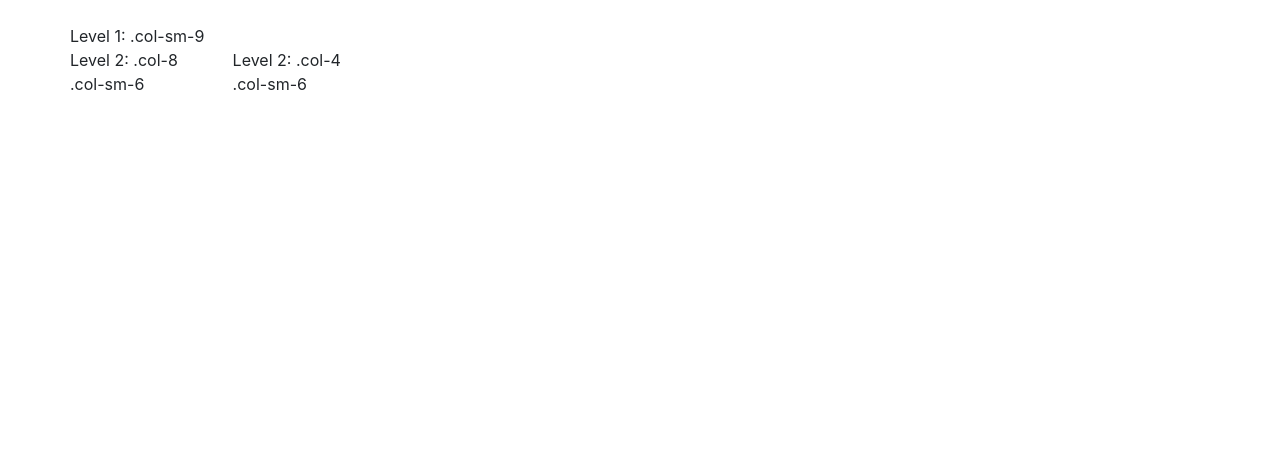
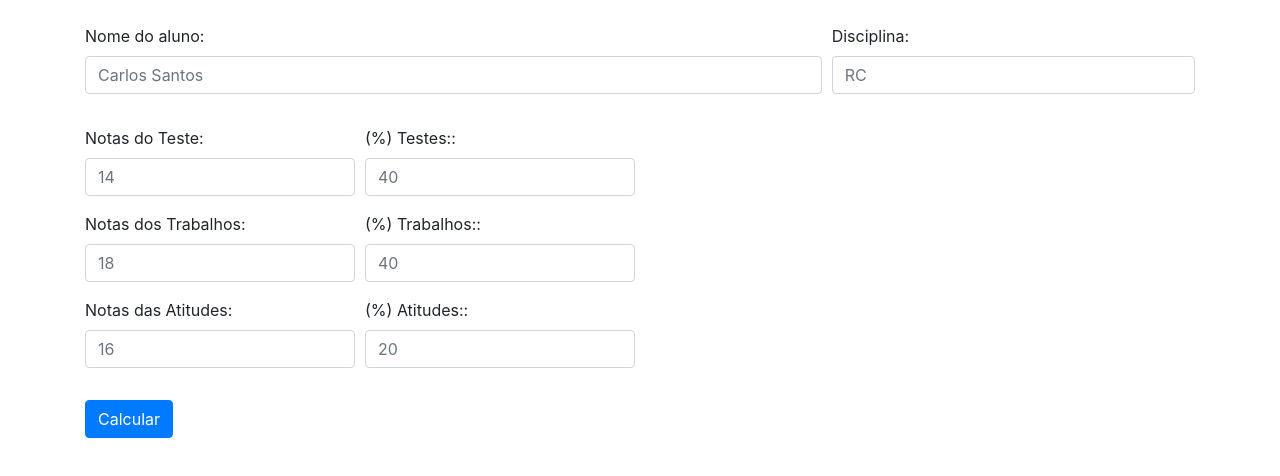
Before and after one commit to Rodrigo-1P/14837-REACT-APP-1, a React (Vite) app: page / in a window 1280 px wide. Shown: the top 476 px of the page. Built offline with nearby package versions, Linux system fonts and the light colour scheme.

Commit message:
exercicios

```diff
--- a/src/Notas.jsx
+++ b/src/Notas.jsx
@@ -1,22 +1,72 @@
 import React, { useState } from 'react';
+
+
+function calcularNota(){
+    e.preventDefault();
+
+    notafinal = 0;
+
+    n1 = parseFloat(FormData.inputNotaTeste) || 0;
+    n1 = parseFloat(FormData.inputNotaTrabalhos) || 0;
+    n1 = parseFloat(FormData.inputNotaAtitudes) || 0;
+
+    p1 = parseFloat(FormData.inputPtestes) || 0;
+    p2 = parseFloat(FormData.inputPtrabalhos) || 0;
+    p3 = parseFloat(FormData.inputPatitudes) || 0;
+
+    notafinal = (n1 * (p1 / 100)) + (n2 * (p2 / 100)) + (n3 * (p3 / 100));
+}
+
 
 function Notas() {
     return (
-        <div className="mt-4 row">
-            <div class="row">
-            <div class="col-sm-9">
-                Level 1: .col-sm-9
-                <div class="row">
-                <div class="col-8 col-sm-6">
-                    Level 2: .col-8 .col-sm-6
+        <form>
+        <div class="form-row">
+            <div class="form-group col-sm-8">
+            <label for="inputNome">Nome do aluno:</label>
+            <input type="text" class="form-control" id="inputNome" placeholder="Carlos Santos"></input>
+            </div>
+            <div class="form-group col-sm-4">
+            <label for="inputDisciplina">Disciplina:</label>
+            <input type="text" class="form-control" id="inputDisciplina" placeholder="RC"></input>
+            </div>
+        </div>
+        <div class="form-group mt-3">
+
+            <div class="form-row">
+                <div class="form-group col-6 col-sm-3">
+                    <label for="inputNotaTeste">Notas do Teste:</label>
+                    <input type="text" class="form-control" id="inputNotaTeste" placeholder="14"></input>
                 </div>
-                <div class="col-4 col-sm-6">
-                    Level 2: .col-4 .col-sm-6
-                </div>
+                <div class="form-group col-6 col-sm-3">
+                    <label for="inputPtestes">(%) Testes::</label>
+                    <input type="text" class="form-control" id="inputPtestes" placeholder="40"></input>
                 </div>
             </div>
+            <div class="form-row">
+                <div class="form-group col-6 col-sm-3">
+                    <label for="inputNotasTrabalhos">Notas dos Trabalhos:</label>
+                    <input type="text" class="form-control" id="inputNotasTrabalhos" placeholder="18"></input>
+                </div>
+                <div class="form-group col-6 col-sm-3">
+                    <label for="inputPtrabalhos">(%) Trabalhos::</label>
+                    <input type="text" class="form-control" id="inputPtrabalhos" placeholder="40"></input>
+                </div>
+            </div>
+            <div class="form-row">
+                <div class="form-group col-6 col-sm-3">
+                    <label for="inputNotasAtitudes">Notas das Atitudes:</label>
+                    <input type="text" class="form-control" id="inputNotasAtitudes" placeholder="16"></input>
+                </div>
+                <div class="form-group col-6 col-sm-3">
+                    <label for="inputPatitudes">(%) Atitudes::</label>
+                    <input type="text" class="form-control" id="inputPatitudes" placeholder="20"></input>
+                </div>
             </div>
         </div>
+        <button type="button" className="btn btn-primary"
+            onClick={calcularNota}>Calcular</button>
+        </form>
     );
 }
 
```
